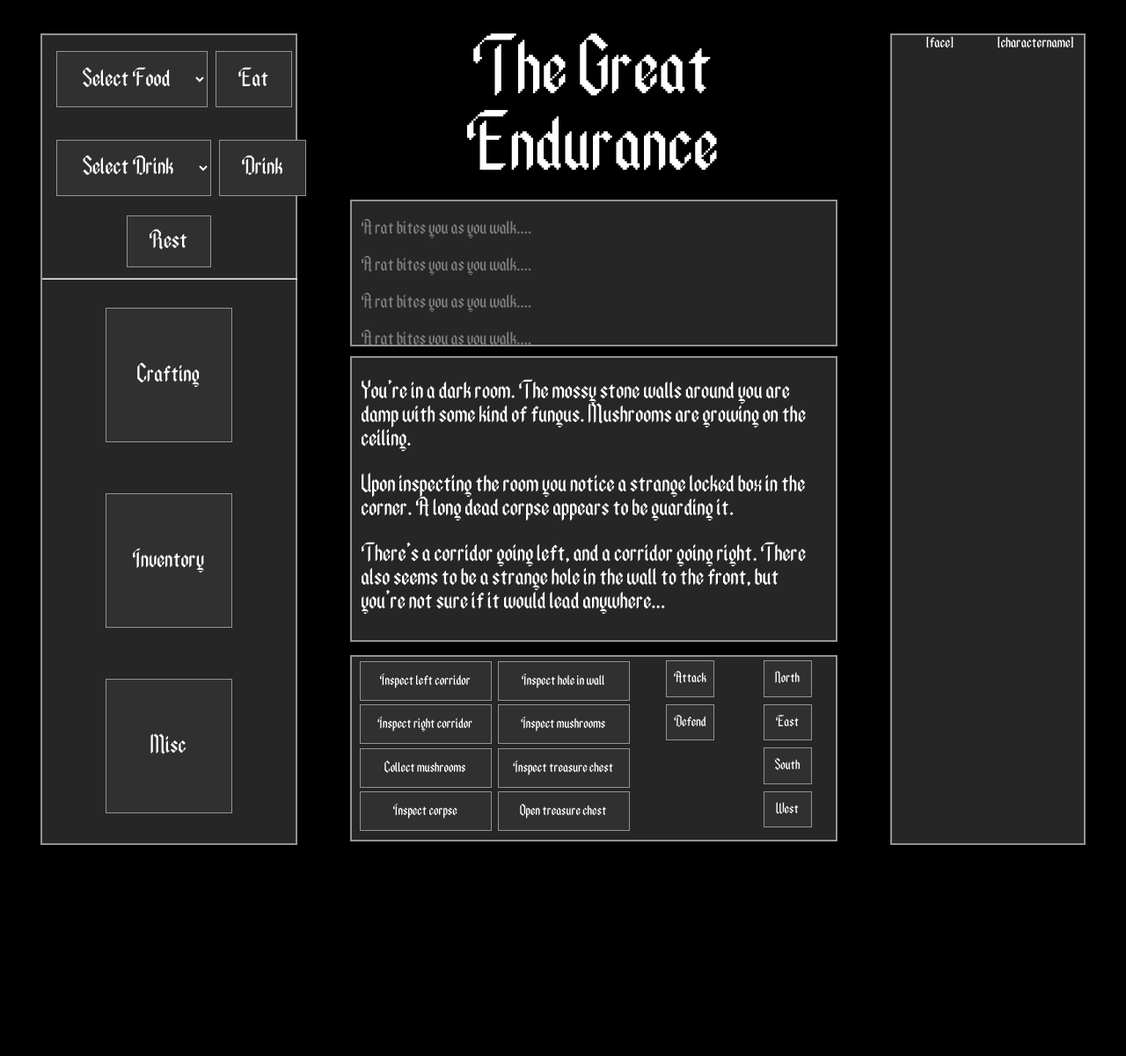
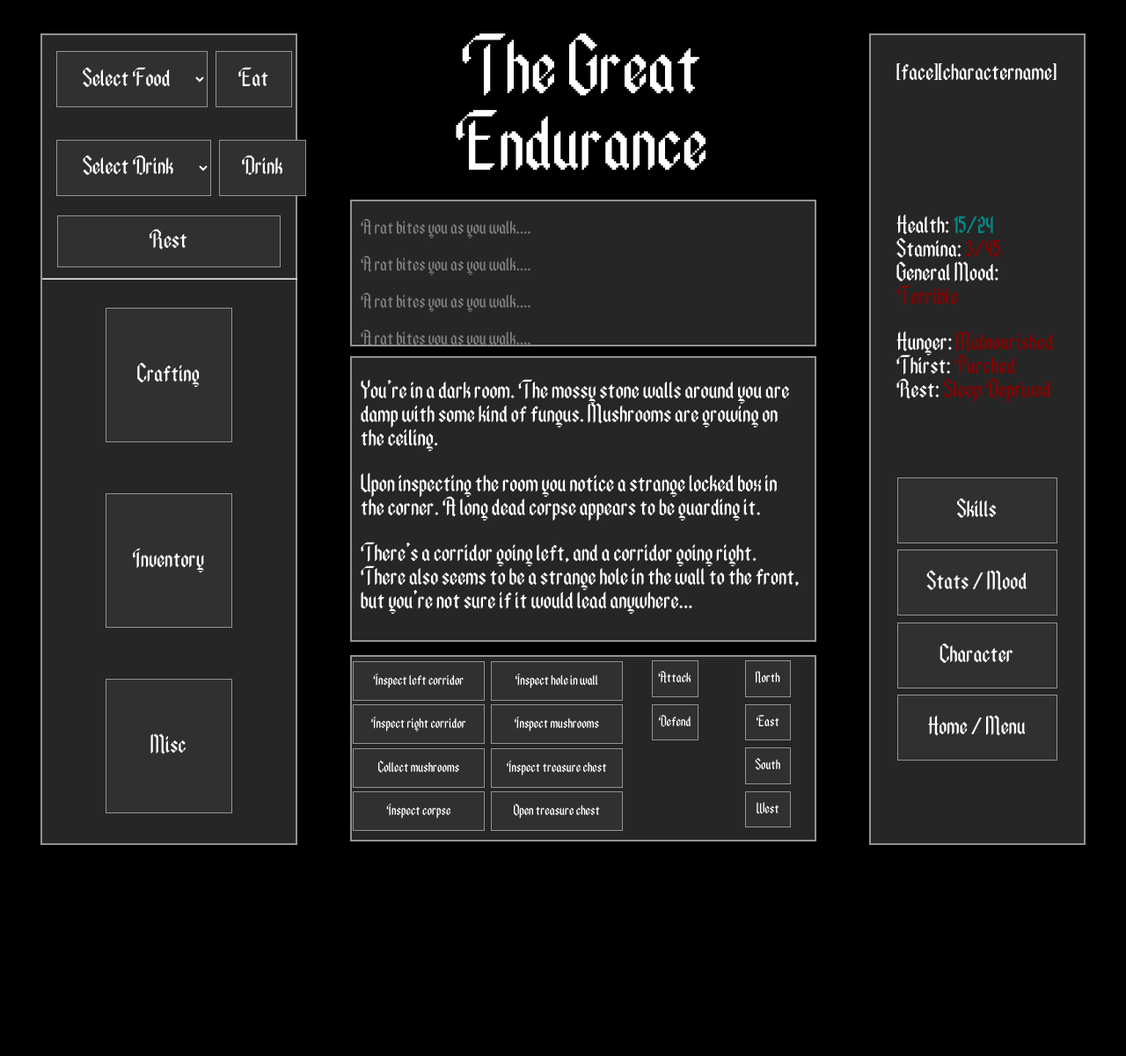
Before and after one commit to Picklemaniac/TheGreatEndurance, a PHP site: page /game/index.php in a window 1280 px wide. Shown: the top 1201 px of the page at 88% size. Run offline with PHP 8.4, Linux system fonts and the light colour scheme.

Commit message:
Main page design finished

```diff
--- a/css/main.css
+++ b/css/main.css
@@ -60,6 +60,20 @@ html {
 .actionBtnStyling:hover {
     background-color: #262626;
 }
+.menuBtnStyling {
+    background-color: #303030;
+    border: solid #939393 1px;
+    color: white;
+    text-align: center;
+    width: 100%;
+    height: 3.0em;
+    font-size: 25px;
+    margin:0 0.3em 0.3em 0;
+    font-family: 'ancient-modern-tales', serif;
+}
+.menuBtnStyling:hover {
+    background-color: #262626;
+}
 @font-face{
     font-family: 'ancient-modern-tales';
     src: url('../media/font/ancient-modern-tales.ttf');
@@ -80,6 +94,12 @@ html {
     text-align: left;
     margin-left: 2%;
     font-size: 20px;
+}
+.bad {
+    color: darkred;
+}
+.good {
+    color: darkcyan;
 }
 hr {
     width: 100%;
@@ -207,12 +227,13 @@ hr {
     gap: 0px 0px;
     grid-template-areas:"charBasic""charInfo""rightButtons";
     grid-area: rightMenu;
-    text-align: center;
     background: #262626;
     border-color: #939393;
     border-style: solid;
     border-width: 2px;
     height: 75%;
+    font-size: 25px;
+    text-align: left;
 }
 .charBasic {
     display: grid;
@@ -221,11 +242,15 @@ hr {
     gap: 0px 0px;
     grid-template-areas:". .";
     grid-area: charBasic;
+    margin: 30px;
 }
+
 .charInfo {
     grid-area: charInfo;
+    margin: 30px;
 }
 .rightButtons {
     grid-area: rightButtons;
+    margin: 30px;
 }
 /* end grid and containers */
--- a/game/index.php
+++ b/game/index.php
@@ -36,7 +36,6 @@
                     <button class="actionBtnStyling">Inspect treasure chest</button>
                     <button class="actionBtnStyling">Inspect corpse</button>
                     <button class="actionBtnStyling">Open treasure chest</button>
-
                 </div>
                 <div class="Combat">
                     <button class="navBtnStyling">Attack</button><br>
@@ -75,7 +74,7 @@
                     <button class="mainBtnStyling">Drink</button>
                 </div>
                 <div class="rest">
-                    <button class="mainBtnStyling">Rest</button>
+                    <button class="mainBtnStyling" style="width: 88%">Rest</button>
                 </div>
                 <hr>
             </div>
@@ -94,8 +93,24 @@
                 <div>[face]</div>
                 <div>[charactername]</div>
             </div>
-            <div class="charInfo"></div>
-            <div class="rightButtons"></div>
+            <div class="charInfo">
+                <p>
+                    Health: <span class="good">15/24</span> <br>
+                    Stamina: <span class="bad">3/45</span> <br>
+                    General Mood: <span class="bad">Terrible</span>
+                </p>
+                <p>
+                    Hunger: <span class="bad">Malnourished</span> <br>
+                    Thirst: <span class="bad">Parched</span> <br>
+                    Rest: <span class="bad">Sleep Deprived</span>
+                </p>
+            </div>
+            <div class="rightButtons">
+                <button class="menuBtnStyling">Skills</button> <br>
+                <button class="menuBtnStyling">Stats / Mood</button> <br>
+                <button class="menuBtnStyling">Character</button> <br>
+                <button class="menuBtnStyling">Home / Menu</button> <br>
+            </div>
         </div>
     </div>
 </body>
```
